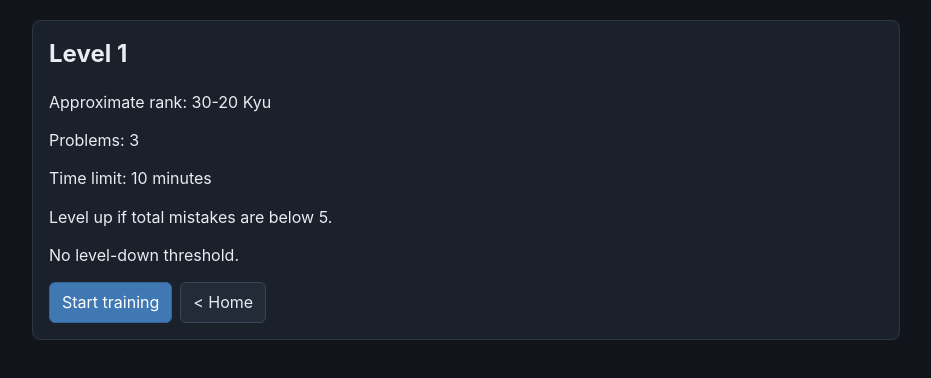
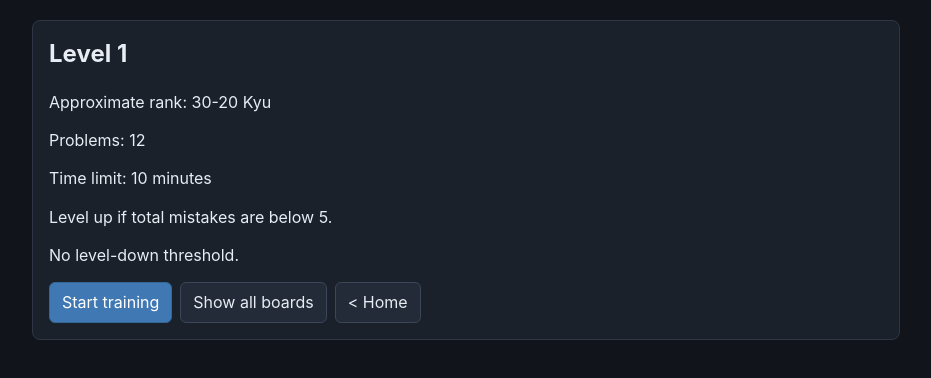
Before and after one commit to battermann/go-visualization-trainer, a React (Vite) app: page / in a window 1280 px wide. Both pictures are taken after a click on the button "Start". Shown: the top 378 px of the page, without its empty margins (174-1105 px from the left). Built offline with nearby package versions, Linux system fonts and the light colour scheme.

Commit message:
add boards for level 1 and overview

```diff
--- a/src/components/LevelOverview.tsx
+++ b/src/components/LevelOverview.tsx
@@ -1,4 +1,6 @@
+import { useState } from "react";
 import { LevelConfig } from "../types";
+import { GoBoard } from "./GoBoard";
 
 type LevelOverviewProps = {
   level: LevelConfig;
@@ -7,6 +9,8 @@ type LevelOverviewProps = {
 };
 
 export function LevelOverview({ level, onStartTraining, onBack }: LevelOverviewProps) {
+  const [showAllBoards, setShowAllBoards] = useState(false);
+
   return (
     <section className="panel">
       <h1>Level {level.level}</h1>
@@ -24,10 +28,24 @@ export function LevelOverview({ level, onStartTraining, onBack }: LevelOverviewP
         <button type="button" className="primary" onClick={onStartTraining}>
           Start training
         </button>
+        <button type="button" onClick={() => setShowAllBoards((current) => !current)}>
+          {showAllBoards ? "Hide all boards" : "Show all boards"}
+        </button>
         <button type="button" onClick={onBack}>
           &lt; Home
         </button>
       </div>
+
+      {showAllBoards ? (
+        <div className="level-preview-grid">
+          {level.problems.map((problem, index) => (
+            <div key={problem.id} className="level-preview-item">
+              <h3>Problem {index + 1}</h3>
+              <GoBoard size={problem.boardSize} stones={problem.stones} />
+            </div>
+          ))}
+        </div>
+      ) : null}
     </section>
   );
 }
--- a/src/data/levels.ts
+++ b/src/data/levels.ts
@@ -1,50 +1,17 @@
 import { LevelConfig, Problem } from "../types";
 
-const level1Problems: Problem[] = [
+function makeDummyProblem(level: number): Problem[] {
+  return [
     {
-    id: "level-1-problem-1",
+      id: `level-${level}-problem-1`,
       boardSize: 9,
       stones: [
-      { x: 6, y: 1, color: "black" },
+        // Display coords: white B1, black G6
         { x: 1, y: 8, color: "white" },
-    ],
-  },
-  {
-    id: "level-1-problem-2",
-    boardSize: 9,
-    stones: [
-      { x: 3, y: 2, color: "black" },
-      { x: 1, y: 7, color: "black" },
-      { x: 6, y: 0, color: "white" },
-    ],
-  },
-  {
-    id: "level-1-problem-3",
-    boardSize: 9,
-    stones: [
-      { x: 4, y: 4, color: "black" },
-      { x: 1, y: 8, color: "white" },
-      { x: 2, y: 8, color: "black" },
+        { x: 6, y: 3, color: "black" },
       ],
     },
   ];
-
-function shiftProblems(seed: number): Problem[] {
-  return level1Problems.map((problem, idx) => ({
-    ...problem,
-    id: `level-${seed}-problem-${idx + 1}`,
-    stones: problem.stones.map((stone, stoneIndex) => ({
-      ...stone,
-      x: (stone.x + seed + stoneIndex) % 9,
-      y: (stone.y + seed + idx) % 9,
-      color:
-        (seed + stoneIndex) % 2 === 0
-          ? stone.color
-          : stone.color === "black"
-            ? "white"
-            : "black",
-    })),
-  }));
 }
 
 export const LEVELS: LevelConfig[] = [
@@ -54,7 +21,127 @@ export const LEVELS: LevelConfig[] = [
     timeLimitMinutes: 10,
     levelUpBelow: 5,
     levelDownAbove: null,
-    problems: level1Problems,
+    problems: [
+      ...makeDummyProblem(1),
+      {
+        id: "level-1-problem-2",
+        boardSize: 9,
+        stones: [
+          // l1 p2: b B2, b D6, w G8
+          { x: 1, y: 7, color: "black" },
+          { x: 3, y: 3, color: "black" },
+          { x: 6, y: 1, color: "white" },
+        ],
+      },
+      {
+        id: "level-1-problem-3",
+        boardSize: 9,
+        stones: [
+          // l1 p3: w B1, b C1, b E4
+          { x: 1, y: 8, color: "white" },
+          { x: 2, y: 8, color: "black" },
+          { x: 4, y: 5, color: "black" },
+        ],
+      },
+      {
+        id: "level-1-problem-4",
+        boardSize: 9,
+        stones: [
+          // l1 p4: w A2, b C6, b F7
+          { x: 0, y: 7, color: "white" },
+          { x: 2, y: 3, color: "black" },
+          { x: 5, y: 2, color: "black" },
+        ],
+      },
+      {
+        id: "level-1-problem-5",
+        boardSize: 9,
+        stones: [
+          // l1 p5: b D4, b E7, w F4
+          { x: 3, y: 5, color: "black" },
+          { x: 4, y: 2, color: "black" },
+          { x: 5, y: 5, color: "white" },
+        ],
+      },
+      {
+        id: "level-1-problem-6",
+        boardSize: 9,
+        stones: [
+          // l1 p6: b B7, w C8, b D5
+          { x: 1, y: 2, color: "black" },
+          { x: 2, y: 1, color: "white" },
+          { x: 3, y: 4, color: "black" },
+        ],
+      },
+      {
+        id: "level-1-problem-7",
+        boardSize: 9,
+        stones: [
+          // l1 p7: b E5, b F5, w G5, w G6
+          { x: 4, y: 4, color: "black" },
+          { x: 5, y: 4, color: "black" },
+          { x: 6, y: 4, color: "white" },
+          { x: 6, y: 3, color: "white" },
+        ],
+      },
+      {
+        id: "level-1-problem-8",
+        boardSize: 9,
+        stones: [
+          // l1 p8: b B7, b C4, w F6, w G4
+          { x: 1, y: 2, color: "black" },
+          { x: 2, y: 5, color: "black" },
+          { x: 5, y: 3, color: "white" },
+          { x: 6, y: 5, color: "white" },
+        ],
+      },
+      {
+        id: "level-1-problem-9",
+        boardSize: 9,
+        stones: [
+          // l1 p9: b B3, w C6, b G2, w I8
+          { x: 1, y: 6, color: "black" },
+          { x: 2, y: 3, color: "white" },
+          { x: 6, y: 7, color: "black" },
+          { x: 8, y: 1, color: "white" },
+        ],
+      },
+      {
+        id: "level-1-problem-10",
+        boardSize: 9,
+        stones: [
+          // l1 p10: b A3, b B2, w E5, w G5
+          { x: 0, y: 6, color: "black" },
+          { x: 1, y: 7, color: "black" },
+          { x: 4, y: 4, color: "white" },
+          { x: 6, y: 4, color: "white" },
+        ],
+      },
+      {
+        id: "level-1-problem-11",
+        boardSize: 9,
+        stones: [
+          // l1 p11: b A6, w B4, b C3, w E2, b H3
+          { x: 0, y: 3, color: "black" },
+          { x: 1, y: 5, color: "white" },
+          { x: 2, y: 6, color: "black" },
+          { x: 4, y: 7, color: "white" },
+          { x: 7, y: 6, color: "black" },
+        ],
+      },
+      {
+        id: "level-1-problem-12",
+        boardSize: 9,
+        stones: [
+          // l1 p12: b A8, w D4, b E6, w F3, b G5
+          { x: 0, y: 1, color: "black" },
+          { x: 3, y: 5, color: "white" },
+          { x: 4, y: 3, color: "black" },
+          { x: 5, y: 6, color: "white" },
+          { x: 6, y: 4, color: "black" },
+        ],
+      },
+    ],
   },
   {
     level: 2,
@@ -62,7 +149,7 @@ export const LEVELS: LevelConfig[] = [
     timeLimitMinutes: 15,
     levelUpBelow: 10,
     levelDownAbove: 20,
-    problems: shiftProblems(2),
+    problems: makeDummyProblem(2),
   },
   {
     level: 3,
@@ -70,7 +157,7 @@ export const LEVELS: LevelConfig[] = [
     timeLimitMinutes: 20,
     levelUpBelow: 15,
     levelDownAbove: 30,
-    problems: shiftProblems(3),
+    problems: makeDummyProblem(3),
   },
   {
     level: 4,
@@ -78,7 +165,7 @@ export const LEVELS: LevelConfig[] = [
     timeLimitMinutes: 25,
     levelUpBelow: 20,
     levelDownAbove: 40,
-    problems: shiftProblems(4),
+    problems: makeDummyProblem(4),
   },
   {
     level: 5,
@@ -86,7 +173,7 @@ export const LEVELS: LevelConfig[] = [
     timeLimitMinutes: 30,
     levelUpBelow: 25,
     levelDownAbove: 50,
-    problems: shiftProblems(5),
+    problems: makeDummyProblem(5),
   },
   {
     level: 6,
@@ -94,7 +181,7 @@ export const LEVELS: LevelConfig[] = [
     timeLimitMinutes: 35,
     levelUpBelow: 30,
     levelDownAbove: 60,
-    problems: shiftProblems(6),
+    problems: makeDummyProblem(6),
   },
   {
     level: 7,
@@ -102,7 +189,7 @@ export const LEVELS: LevelConfig[] = [
     timeLimitMinutes: 45,
     levelUpBelow: 35,
     levelDownAbove: 70,
-    problems: shiftProblems(7),
+    problems: makeDummyProblem(7),
   },
   {
     level: 8,
@@ -110,7 +197,7 @@ export const LEVELS: LevelConfig[] = [
     timeLimitMinutes: 50,
     levelUpBelow: 40,
     levelDownAbove: 80,
-    problems: shiftProblems(8),
+    problems: makeDummyProblem(8),
   },
   {
     level: 9,
@@ -118,7 +205,7 @@ export const LEVELS: LevelConfig[] = [
     timeLimitMinutes: 55,
     levelUpBelow: 40,
     levelDownAbove: 90,
-    problems: shiftProblems(9),
+    problems: makeDummyProblem(9),
   },
   {
     level: 10,
@@ -126,7 +213,7 @@ export const LEVELS: LevelConfig[] = [
     timeLimitMinutes: 60,
     levelUpBelow: 0,
     levelDownAbove: 100,
-    problems: shiftProblems(10),
+    problems: makeDummyProblem(10),
   },
 ];
 
--- a/src/styles.css
+++ b/src/styles.css
@@ -235,6 +235,24 @@ button:disabled {
   grid-template-columns: 1fr 1fr;
 }
 
+.level-preview-grid {
+  margin-top: 16px;
+  display: grid;
+  gap: 14px;
+  grid-template-columns: repeat(2, minmax(0, 1fr));
+}
+
+.level-preview-item {
+  border: 1px solid #2c3644;
+  border-radius: 8px;
+  padding: 10px;
+  background: #161d27;
+}
+
+.level-preview-item h3 {
+  margin-bottom: 8px;
+}
+
 .pause-panel {
   text-align: center;
 }
@@ -249,4 +267,8 @@ button:disabled {
   .result-grid {
     grid-template-columns: 1fr;
   }
+
+  .level-preview-grid {
+    grid-template-columns: 1fr;
+  }
 }
```
Lines whose indentation alone changed are shown as unchanged.
